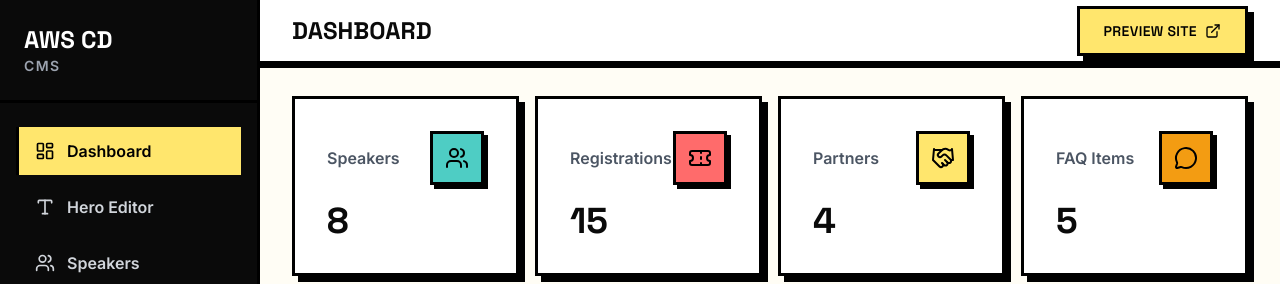
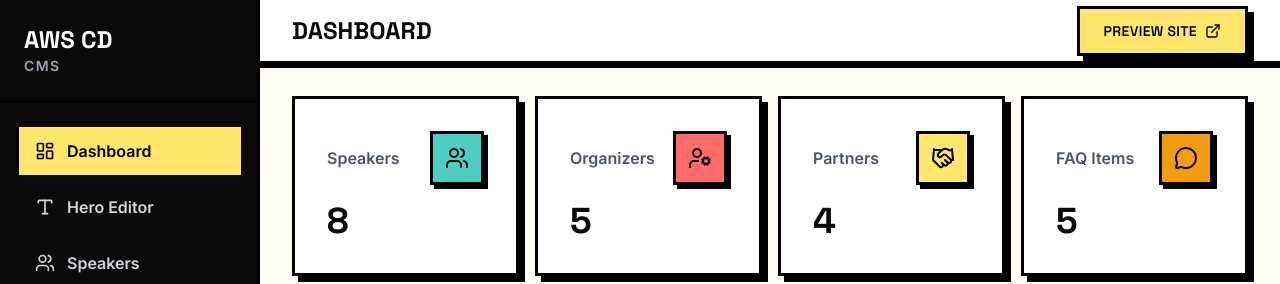
Before and after one commit to abdulmueezdev/aws-community-day-2026, a React (Vite) app: page /admin/dashboard in a window 1280 px wide. Shown: the top 284 px of the page. Built offline with nearby package versions, Linux system fonts and the light colour scheme.

Commit message:
8.5n-fix2: replace Registrations with Organizers on dashboard

```diff
--- a/src/admin/pages/Dashboard.tsx
+++ b/src/admin/pages/Dashboard.tsx
@@ -1,6 +1,6 @@
 import { NeoCard } from '../../components/NeoCard';
 import { NeoButton } from '../../components/NeoButton';
-import { Users, Ticket, Handshake, MessageCircle } from 'lucide-react';
+import { Users, UserCog, Handshake, MessageCircle } from 'lucide-react';
 import { useSiteData } from '../../context/SiteDataContext';
 
 export function Dashboard() {
@@ -8,7 +8,7 @@ export function Dashboard() {
 
   const stats = [
     { label: 'Speakers', value: siteData.speakers.length, icon: Users, color: 'bg-tertiary' },
-    { label: 'Registrations', value: siteData.settings.currentRegistrations, icon: Ticket, color: 'bg-primary' },
+    { label: 'Organizers', value: siteData.organizers.length, icon: UserCog, color: 'bg-primary' },
     { label: 'Partners', value: siteData.partners.length, icon: Handshake, color: 'bg-secondary' },
     { label: 'FAQ Items', value: siteData.faqs.length, icon: MessageCircle, color: 'bg-warning' },
   ];
```
